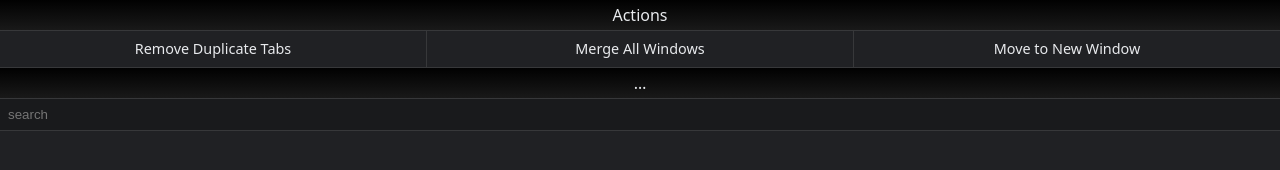
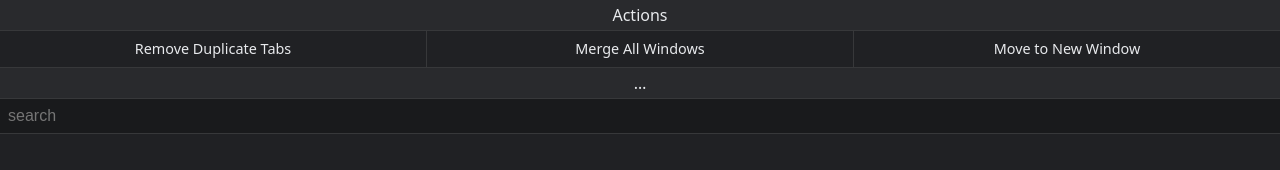
Before and after one commit to donatj/tabasco, a browser extension: page index.html in a window 1280 px wide. Drawn offline with nearby package versions, Linux system fonts and the dark colour scheme; files that its build step writes are made by us from their sources; files whose address does not match are found by name.

Commit message:
More darkmode improvments.

```diff
--- a/style.scss
+++ b/style.scss
@@ -7,8 +7,8 @@
 
 	@media (prefers-color-scheme: dark) {
 		--control-border: #37383A;
-		--grad-header-top: #{invert(rgb(254, 254, 254))};
-		--grad-header-bottom: #{invert(rgb(230, 230, 230))};
+		--grad-header-top: #292a2d;
+		--grad-header-bottom: #292a2d;
 		--background: #202124;
 		--danger: #{darken(#e2d5d5, 40%)};
 		&, * {
@@ -35,6 +35,7 @@ ul, li {
 }
 
 #search-input {
+	font-size: 1em;
 	width: 100%;
 	outline-width: 0;
 	border: none;
@@ -56,11 +57,6 @@ header {
 	display: block;
 	color: rgb(153, 153, 153);
 	line-height: 30px;
-}
-
-#domain-search {
-	width: 100%;
-	margin-bottom: 3px;
 }
 
 %list {
```
